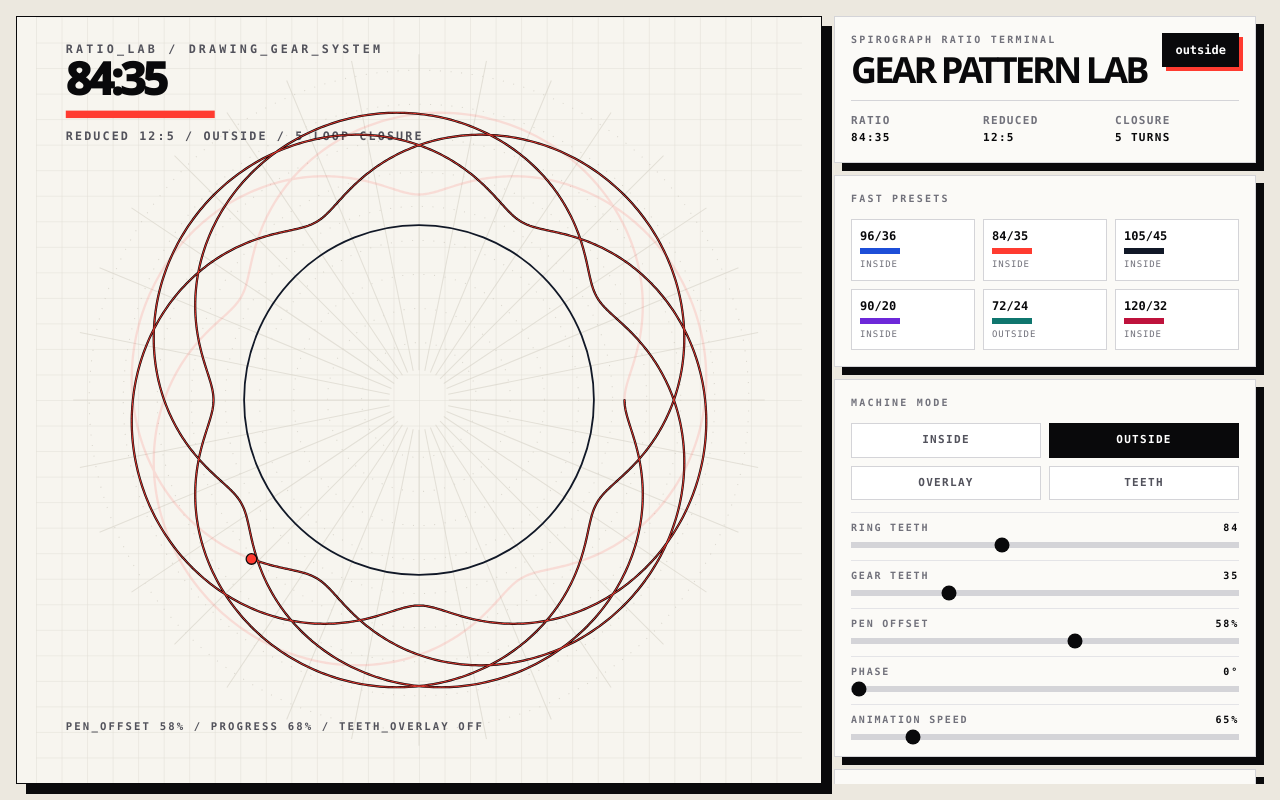
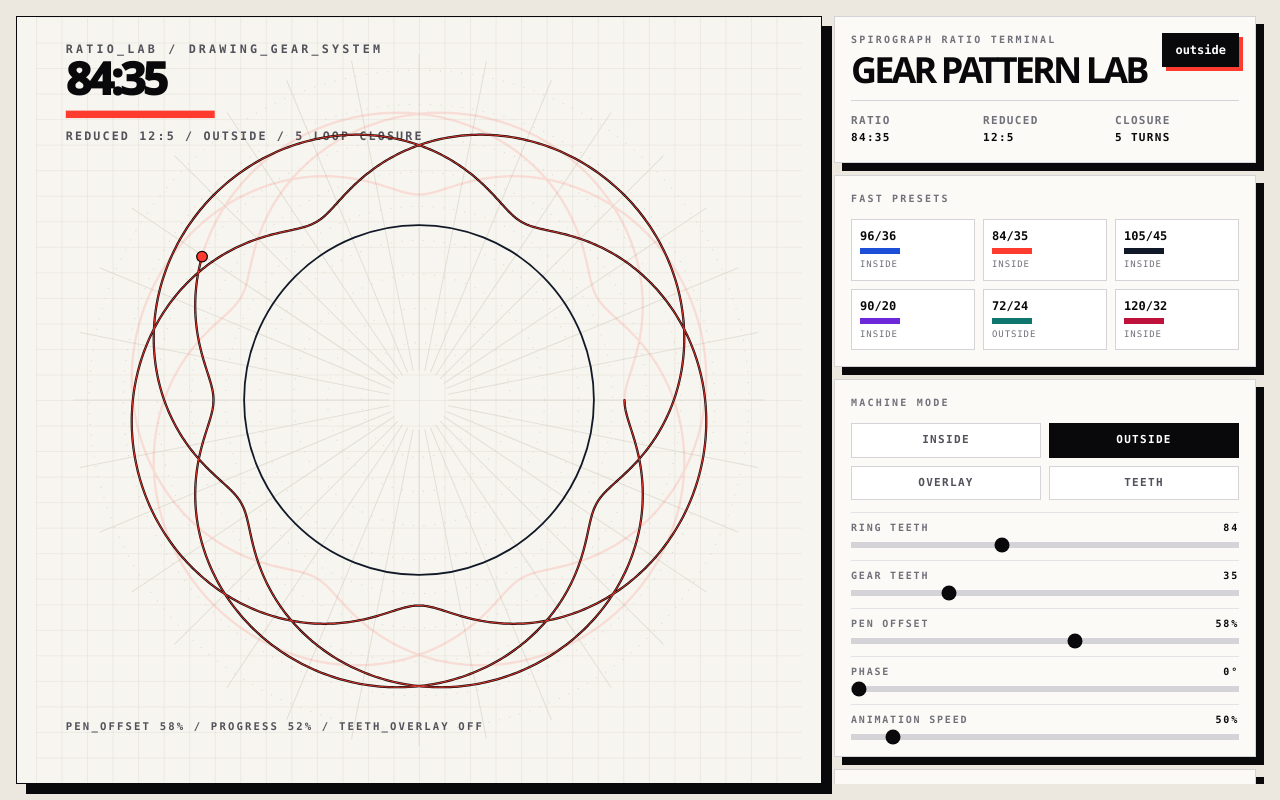
Before and after one commit to bring42/etch-a-trochoid, a React (Vite) app: page / in a window 1280 px wide. Built offline with nearby package versions, Linux system fonts and the light colour scheme.

Commit message:
Adjust animation speed from 65 to 50 for improved performance

```diff
--- a/src/App.tsx
+++ b/src/App.tsx
@@ -498,7 +498,7 @@ export default function App() {
   const [phase, setPhase] = useState(0);
   const [progress, setProgress] = useState(1);
   const [animate, setAnimate] = useState(true);
-  const [animationSpeed, setAnimationSpeed] = useState(65);
+  const [animationSpeed, setAnimationSpeed] = useState(50);
   const [showMechanism, setShowMechanism] = useState(false);
   const [showTeeth, setShowTeeth] = useState(false);
   const [inkColor, setInkColor] = useState(HOT);
```
